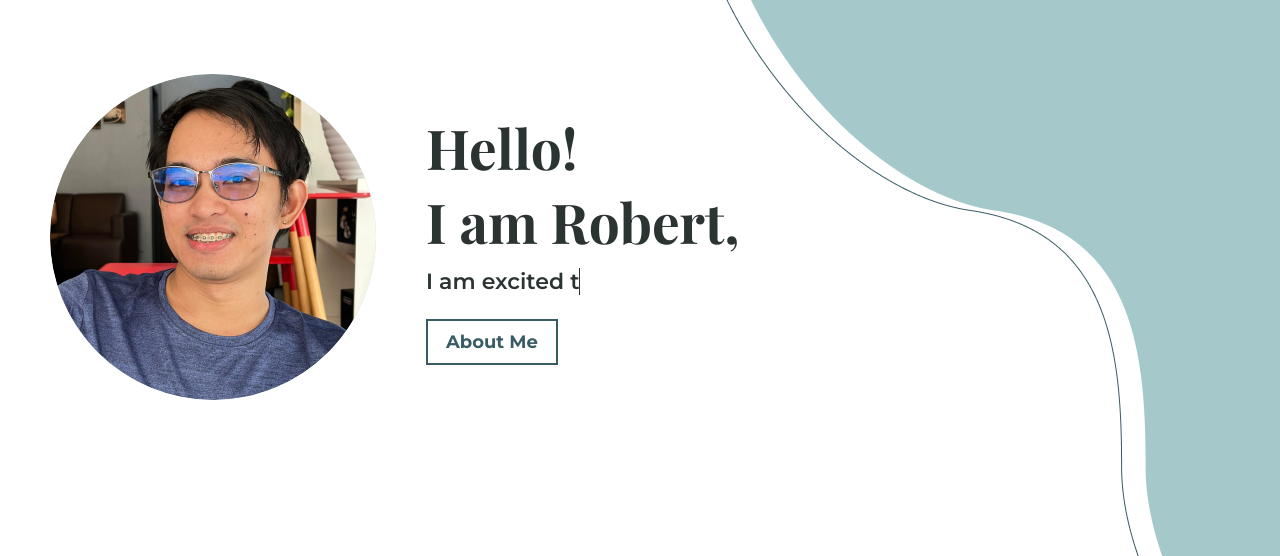
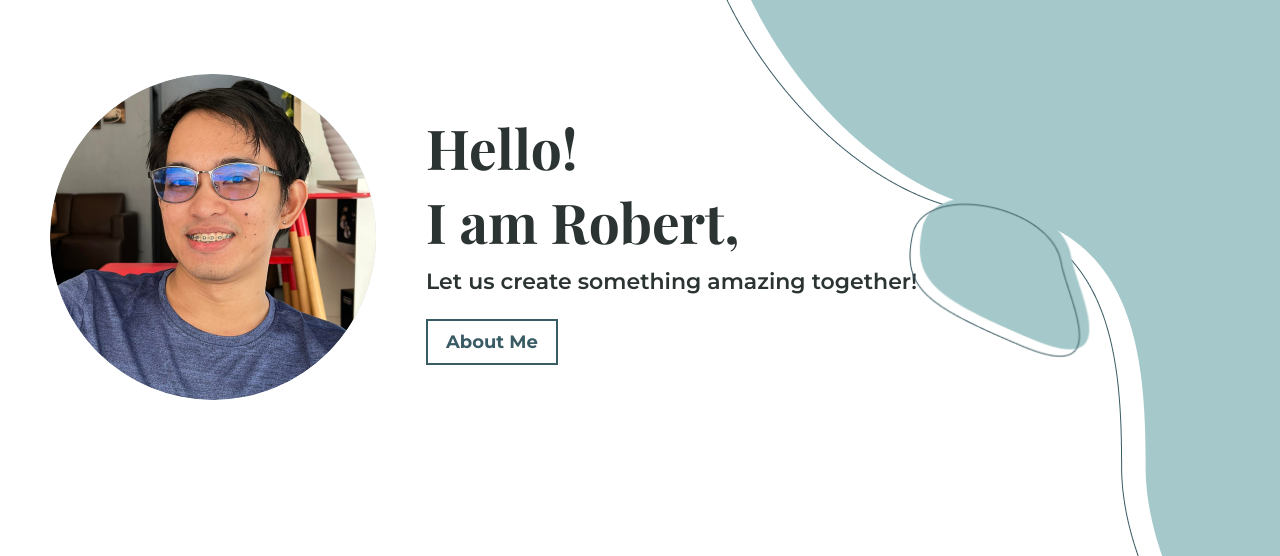
Before and after one commit to rvictordev/rvictordev.github.io, a PHP site: page / in a window 1280 px wide. Shown: the part 163-719 px from the top of the page. Run offline with PHP 8.4, Linux system fonts and the light colour scheme; some web fonts are replaced.

Commit message:
updated files

```diff
--- a/assets/css/hero-banner.css
+++ b/assets/css/hero-banner.css
@@ -39,10 +39,90 @@
   border-right: 0.05em solid;
   animation: caret 1s steps(1) infinite;
 }
-
-@keyframes caret {
+.banner-text {
+  animation: banner-text 9s infinite;
+  height: 27px;
+  overflow: hidden;
+}
+.main-text {
+  animation: showUp 9s infinite;
+}
+.floating-image {
+  position: absolute;
+  right: 0;
+  bottom: 35%;
+  height: 20%;
+  margin-right: 190px;
+  animation: floating-image 20s infinite;
+}
+@keyframes floating-image {
+  0% {
+    transform: translateY(-5px);
+  }
+  10% {
+    transform: translateY(0);
+  }
+  25% {
+    transform: translateY(20px);
+  }
+  35% {
+    transform: translateY(0);
+  }
   50% {
-    border-color: transparent;
+    transform: translateY(-5px);
+  }
+  60% {
+    transform: translateY(5px);
+  }
+  75% {
+    transform: translateY(20px);
+  }
+  80% {
+    transform: translateY(10px);
+  }
+  90% {
+    transform: translateY(0);
+  }
+  100% {
+    transform: translateY(-5px);
+  }
+}
+@keyframes showUp {
+  0% {
+    margin-top: 27px;
+  }
+  15% {
+    margin-top: 0;
+  }
+  30% {
+    margin-top: 0;
+  }
+  45% {
+    margin-top: -27px;
+  }
+  60% {
+    margin-top: -27px;
+  }
+  75% {
+    margin-top: -54px;
+  }
+  90% {
+    margin-top: -54px;
+  }
+  100% {
+    margin-top: 27px;
+  }
+}
+@keyframes banner-text {
+  0%,
+  80% {
+    opacity: 1;
+  }
+  90% {
+    opacity: 0;
+  }
+  100% {
+    opacity: 0;
   }
 }
 @keyframes bounce {
@@ -62,6 +142,12 @@
 }
 
 /* Responsiveness */
+@media (max-width: 1250px) {
+  .floating-image {
+    bottom: 45%;
+    margin-right: 150px;
+  }
+}
 @media screen and (max-width: 1024px) {
   .portfolio-profile img {
     max-width: 256px;
@@ -72,6 +158,11 @@
     flex-direction: column;
     gap: 50px 0;
   }
+  .floating-image {
+    bottom: 57%;
+    height: 15%;
+    margin-right: 130px;
+  }
 }
 @media screen and (max-width: 575px) {
   .hero-banner {
--- a/assets/css/work.css
+++ b/assets/css/work.css
@@ -69,6 +69,9 @@
   font-weight: 600;
   color: var(--white);
 }
+.details {
+  gap: 0 10px;
+}
 /* Responsiveness */
 @media screen and (max-width: 1024px) {
   .visit-project svg {
--- a/index.html
+++ b/index.html
@@ -70,12 +70,17 @@
                 class="portfolio-introduction d-flex flex-column justify-center"
               >
                 <h1 class="m-0 heading">Hello! <br />I am Robert,</h1>
-                <p
-                  class="m-0 color-dark fs-22 fw-600 typewriter-animation"
-                  id="typewriter-text"
-                >
-                  I am a Web Developer based in the Philippines.
-                </p>
+                <div class="banner-text">
+                  <div class="main-text color-dark fs-22 fw-600">
+                    I am a Web Developer based in the Philippines.
+                  </div>
+                  <div class="m-0 color-dark fs-22 fw-600">
+                    I am excited to bring my expertise to your next project.
+                  </div>
+                  <div class="m-0 color-dark fs-22 fw-600">
+                    Let us create something amazing together!
+                  </div>
+                </div>
                 <a class="primary-button" href="#about-me">About Me</a>
               </div>
             </div>
@@ -165,6 +170,12 @@
             </div>
           </div>
         </div>
+        <img
+          class="floating-image"
+          src="/assets/imgs/floating-asset--banner.png"
+          alt="decoration"
+          role="presentation"
+        />
       </section>
       <section class="floating-links">
         <div class="container">
@@ -481,6 +492,10 @@
                       </svg>
                     </div>
                   </div>
+                  <div class="d-flex details">
+                    <span class="color-white">Developed By:</span>
+                    <span class="color-white fw-600">Born Digital</span>
+                  </div>
                 </div>
               </a>
               <a href="https://born.mt/" target="_blank" class="project-card">
@@ -513,6 +528,10 @@
                         />
                       </svg>
                     </div>
+                  </div>
+                  <div class="d-flex details">
+                    <span class="color-white">Developed By:</span>
+                    <span class="color-white fw-600">Born Digital</span>
                   </div>
                 </div>
               </a>
@@ -551,6 +570,10 @@
                       </svg>
                     </div>
                   </div>
+                  <div class="d-flex details">
+                    <span class="color-white">Developed By:</span>
+                    <span class="color-white fw-600">Born Digital</span>
+                  </div>
                 </div>
               </a>
               <a
@@ -587,6 +610,10 @@
                         />
                       </svg>
                     </div>
+                  </div>
+                  <div class="d-flex details">
+                    <span class="color-white">Developed By:</span>
+                    <span class="color-white fw-600">Born Digital</span>
                   </div>
                 </div>
               </a>
@@ -625,6 +652,10 @@
                       </svg>
                     </div>
                   </div>
+                  <div class="d-flex details">
+                    <span class="color-white">Developed By:</span>
+                    <span class="color-white fw-600">Born Digital</span>
+                  </div>
                 </div>
               </a>
               <a
@@ -661,6 +692,10 @@
                         />
                       </svg>
                     </div>
+                  </div>
+                  <div class="d-flex details">
+                    <span class="color-white">Developed By:</span>
+                    <span class="color-white fw-600">Born Digital</span>
                   </div>
                 </div>
               </a>
@@ -699,6 +734,10 @@
                       </svg>
                     </div>
                   </div>
+                  <div class="d-flex details">
+                    <span class="color-white">Developed By:</span>
+                    <span class="color-white fw-600">Born Digital</span>
+                  </div>
                 </div>
               </a>
               <a href="https://mood.mt/" target="_blank" class="project-card">
@@ -731,6 +770,10 @@
                         />
                       </svg>
                     </div>
+                  </div>
+                  <div class="d-flex details">
+                    <span class="color-white">Developed By:</span>
+                    <span class="color-white fw-600">Born Digital</span>
                   </div>
                 </div>
               </a>
@@ -769,6 +812,10 @@
                       </svg>
                     </div>
                   </div>
+                  <div class="d-flex details">
+                    <span class="color-white">Developed By:</span>
+                    <span class="color-white fw-600">Born Digital</span>
+                  </div>
                 </div>
               </a>
             </div>
```
Also changed, not shown: assets/js/script.js (+0 -47 lines), assets/imgs/floating-asset--banner.png (added).
